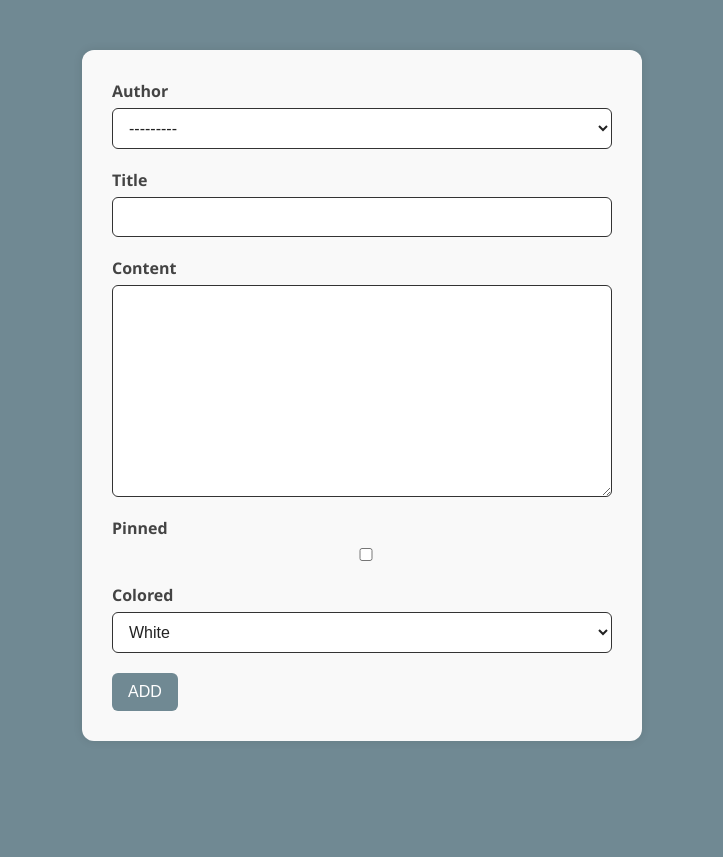
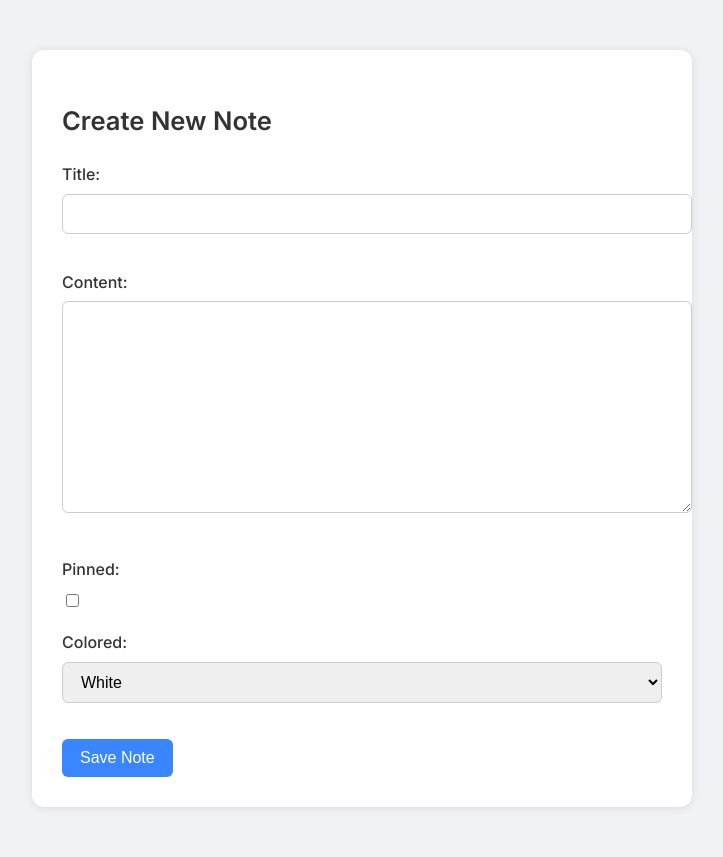
Before and after one commit to payloadhacker/Notes_app, a Django app: page /add/ in a window 1280 px wide. Shown: the whole page, without its empty margins (278-1001 px from the left). Before the commit the page ends 741 px from the top, so only its background shows below. Run offline with Django 5.2, Linux system fonts and the light colour scheme; data comes from the database, SQL or seed files in the repository; both versions use the stored data as it was after the commit.

Commit message:
Refactor note management: update form fields, enhance templates, and improve styling for better user experience

```diff
--- a/main/forms.py
+++ b/main/forms.py
@@ -4,4 +4,4 @@ from .models import Note
 class Noteform(ModelForm):
     class Meta:
         model = Note
-        fields = '__all__'
+        fields = ['title', 'content', 'pinned', 'colored']
--- a/main/templates/main/base.html
+++ b/main/templates/main/base.html
@@ -4,6 +4,8 @@
 <html lang="en">
 <head>
     <meta charset="UTF-8">
+    <link href="https://fonts.googleapis.com/css2?family=Inter:wght@400;500;600&display=swap" rel="stylesheet">
+
     <meta name="viewport" content="width=device-width, initial-scale=1.0">
 {% block title %} {% endblock %}
 <link rel="stylesheet" href="{% static 'styles/style.css' %}">
--- a/main/templates/main/createNote.html
+++ b/main/templates/main/createNote.html
@@ -1,21 +1,11 @@
 {% extends 'main/base.html' %}
-
 {% block content %}
-<div class="form-container">
-    <form method="post" class="note-form">
-        {% csrf_token %}
-
-        {% for field in form %}
-            <div class="form-group">
-                <label for="{{ field.id_for_label }}">{{ field.label }}</label>
-                {{ field }}
-                {% if field.errors %}
-                    <div class="error">{{ field.errors|striptags }}</div>
-                {% endif %}
-            </div>
-        {% endfor %}
-
-        <button type="submit" class="btn">ADD</button>
-    </form>
+<div class="form-card">
+  <h2>Create New Note</h2>
+  <form method="post">
+    {% csrf_token %}
+    {{ form.as_p }}
+    <button type="submit" class="btn">Save Note</button>
+  </form>
 </div>
 {% endblock %}
--- a/main/urls.py
+++ b/main/urls.py
@@ -7,4 +7,4 @@ urlpatterns= [
     path('note/<int:pk>/', views.details, name ='details'),
     path('add/', views.addNote, name= 'create'),
     path('note/<int:pk>/delete/', views.delete, name ='delete'),
-    path('note/<int:pk>/edit/', views.edit, name='edit_note'),]
+    path('note/<int:pk>/edit/', views.edit, name='edit'),]
--- a/main/views.py
+++ b/main/views.py
@@ -7,7 +7,7 @@ def index(request):
     return render(request, 'main/index.html', {})
 
 def home(request):
-    notes = Note.objects.all()
+    notes = Note.objects.all().order_by("-pinned", "-updated_at")
     return render(request, "main/home.html", {"notes": notes})
 
 def addNote(request):
@@ -20,7 +20,7 @@ def addNote(request):
 
 def details(request, pk):
     note = get_object_or_404(Note, pk=pk)
-    return render(request, 'main/details.html', {'notes': note})
+    return render(request, 'main/details.html', {'note': note})
 
 
 def delete(request, pk):
--- a/static/styles/style.css
+++ b/static/styles/style.css
@@ -1,151 +1,174 @@
+/* ---------------------------
+   🌐 Base & Layout
+---------------------------- */
 body {
-    background-color: #708993; /* cool background */
-    font-family: 'Segoe UI', Tahoma, Geneva, Verdana, sans-serif;
+  font-family: 'Inter', 'Segoe UI', sans-serif;
+  background-color: #f0f2f5;
+  color: #333;
   margin: 0;
   padding: 0;
+  line-height: 1.6;
+}
+
+.container {
+  max-width: 1200px;
+  margin: 40px auto;
+  padding: 0 20px;
+}
+
+/* ---------------------------
+   🧭 Header
+---------------------------- */
+.header {
+  background-color: #ffffff;
+  padding: 20px 30px;
+  box-shadow: 0 2px 8px rgba(0,0,0,0.06);
+  border-radius: 12px;
+  display: flex;
+  justify-content: space-between;
+  align-items: center;
+  margin-bottom: 30px;
+}
+
+.header h1 {
+  font-size: 1.8rem;
+  font-weight: 600;
   color: #222;
 }
 
-/* 🔶 Header */
-.header {
-    background-color: #9c6b27; /* warm brown */
-    color: white;
-    display: flex;
-    align-items: center;
-    padding: 10px 20px;
-    justify-content: space-between;
-    border-bottom: 2px solid #ccc;
-    border-radius: 10px;
-    height: 60px;
+/* ---------------------------
+   🟨 Notes Grid
+---------------------------- */
+.Notes ul {
+  list-style: none;
+  display: grid;
+  grid-template-columns: repeat(auto-fit, minmax(250px, 1fr));
+  gap: 20px;
+  padding: 0;
 }
 
-.header h1 {
-    margin: 0;
+.Notes li {
+  background-color: #fff;
+  border-radius: 10px;
+  padding: 20px;
+  box-shadow: 0 1px 6px rgba(0,0,0,0.07);
+  transition: all 0.2s ease;
+  cursor: pointer;
 }
 
-/* 🧩 Form Layout */
-.form-container {
+.Notes li:hover {
+  transform: translateY(-4px);
+  box-shadow: 0 4px 12px rgba(0,0,0,0.1);
+}
+
+.Notes li a {
+  text-decoration: none;
+  color: #333;
+  font-weight: 600;
+  font-size: 1.1rem;
+}
+
+/* ---------------------------
+   📝 Note Detail Page
+---------------------------- */
+.note-detail-container {
   display: flex;
   justify-content: center;
-    align-items: flex-start;
-    padding-top: 50px;
 }
 
-.note-form {
-    background-color: #f9f9f9; /* slightly lighter than #f1f1f1 */
+.note-detail {
+  background-color: #ffffff;
+  border-radius: 12px;
   padding: 30px;
-    border-radius: 12px;
-    box-shadow: 0 0 10px rgba(0, 0, 0, 0.1);
+  box-shadow: 0 1px 10px rgba(0,0,0,0.1);
+  max-width: 700px;
   width: 100%;
-    max-width: 500px;
 }
 
-/* 🔹 Form Fields */
-.form-group {
-    margin-bottom: 20px;
-    display: flex;
-    flex-direction: column;
-}
-
-.form-group label {
-    margin-bottom: 6px;
-    font-weight: bold;
-    color: #444; /* slightly lighter than black */
-}
-
-.form-group input,
-.form-group textarea,
-.form-group select {
-    padding: 10px 12px;
-    border: 1px solid #333;
-    border-radius: 6px;
-    font-size: 16px;
-    width: 100%;
-    box-sizing: border-box;
-    background-color: #fff;
+.note-detail h2 {
+  font-size: 2rem;
+  margin-bottom: 15px;
   color: #222;
 }
 
-/* ✨ Focus effect with themed border */
-.form-group input:focus,
-.form-group textarea:focus,
-.form-group select:focus {
-    border-color: #9c6b27; /* warm brown highlight */
-    outline: none;
-    box-shadow: 0 0 5px rgba(156, 107, 39, 0.4); /* soft glow */
+.note-detail p {
+  margin-bottom: 12px;
+  color: #555;
 }
 
-/* ❗ Error styling */
-.error {
-    color: #b33c3c; /* softer red */
-    font-size: 14px;
-    margin-top: 5px;
+/* ---------------------------
+   🧾 Form Styles
+---------------------------- */
+.form-card {
+  background-color: #ffffff;
+  border-radius: 12px;
+  box-shadow: 0 1px 10px rgba(0,0,0,0.1);
+  max-width: 600px;
+  margin: 50px auto;
+  padding: 30px;
 }
 
-/* ✅ Button Styling */
+.form-card h2 {
+  font-size: 1.6rem;
+  margin-bottom: 20px;
+  color: #333;
+}
+
+form label {
+  display: block;
+  margin-bottom: 6px;
+  font-weight: 500;
+}
+
+form input[type="text"],
+form input[type="password"],
+form textarea,
+form select {
+  width: 100%;
+  padding: 10px 14px;
+  margin-bottom: 20px;
+  border: 1px solid #ccc;
+  border-radius: 6px;
+  font-size: 1rem;
+}
+
+form textarea {
+  min-height: 120px;
+}
+
+/* ---------------------------
+   🚀 Buttons
+---------------------------- */
 .btn {
-    padding: 10px 16px;
-    background-color: #708993; /* blue-gray */
-    color: white;
+  background-color: #3a86ff;
+  color: #fff;
   border: none;
+  padding: 10px 18px;
   border-radius: 6px;
+  font-size: 1rem;
   cursor: pointer;
+  transition: background-color 0.3s ease;
   text-decoration: none;
-    font-size: 16px;
-    transition: background-color 0.3s ease;
+  display: inline-block;
 }
 
 .btn:hover {
-    background-color: #5E936C; /* sage green */
+  background-color: #265df2;
 }
 
-/* 🗒 Notes grid (if you're showing notes) */
-.Notes {
-    border-radius: 10px;
-    padding: 20px;
+.btn-danger {
+  background-color: #ef4444;
 }
 
-.Notes ul {
-    list-style: none;
-    padding: 0;
-    margin: 0;
-    display: grid;
-    grid-template-columns: repeat(auto-fill, minmax(180px, 1fr));
-    gap: 14px;
+.btn-danger:hover {
+  background-color: #dc2626;
 }
 
-.Notes li {
-    padding: 30px;
-    border-radius: 10px;
-    text-align: center;
-    border: 1px solid #ccc;
-    transition: transform 0.2s ease, background-color 0.3s ease;
-    color: #222;
-}
-
-.note-detail.white  { background-color: #fff; }
-.note-detail.yellow { background-color: #fff9c4; }
-.note-detail.green  { background-color: #c8e6c9; }
-.note-detail.blue   { background-color: #bbdefb; }
-.note-detail.pink   { background-color: #f8bbd0; }
-.note-detail.orange { background-color: #ffe0b2; }
-
-.Notes li:hover {
-    background-color: #9c6b27;
-    color: white;
-    transform: scale(1.03);
-}
-
-.Notes a {
-    text-decoration: none;
-    color: inherit;
-    font-weight: 500;
-}
-
-
-
-.Notes li[style*="yellow"] { background-color: #fff9c4; }
-.Notes li[style*="blue"]   { background-color: #bbdefb; }
-.Notes li[style*="green"]  { background-color: #c8e6c9; }
-.Notes li[style*="pink"]   { background-color: #f8bbd0; }
-.Notes li[style*="orange"] { background-color: #ffe0b2; }
+/* ---------------------------
+   🖍️ Note Colors
+---------------------------- */
+.note-yellow { background-color: #fff9c4; }
+.note-green  { background-color: #d0f0c0; }
+.note-blue   { background-color: #e0f7fa; }
+.note-pink   { background-color: #fce4ec; }
+.note-orange { background-color: #ffe0b2; }
```
Also changed, not shown: main/templates/main/delete.html (+8 -10 lines), main/templates/main/details.html (+7 -11 lines), main/templates/main/edit.html (+2 -6 lines), main/templates/main/home.html (+13 -11 lines), db.sqlite3. Lines whose indentation alone changed are shown as unchanged.
